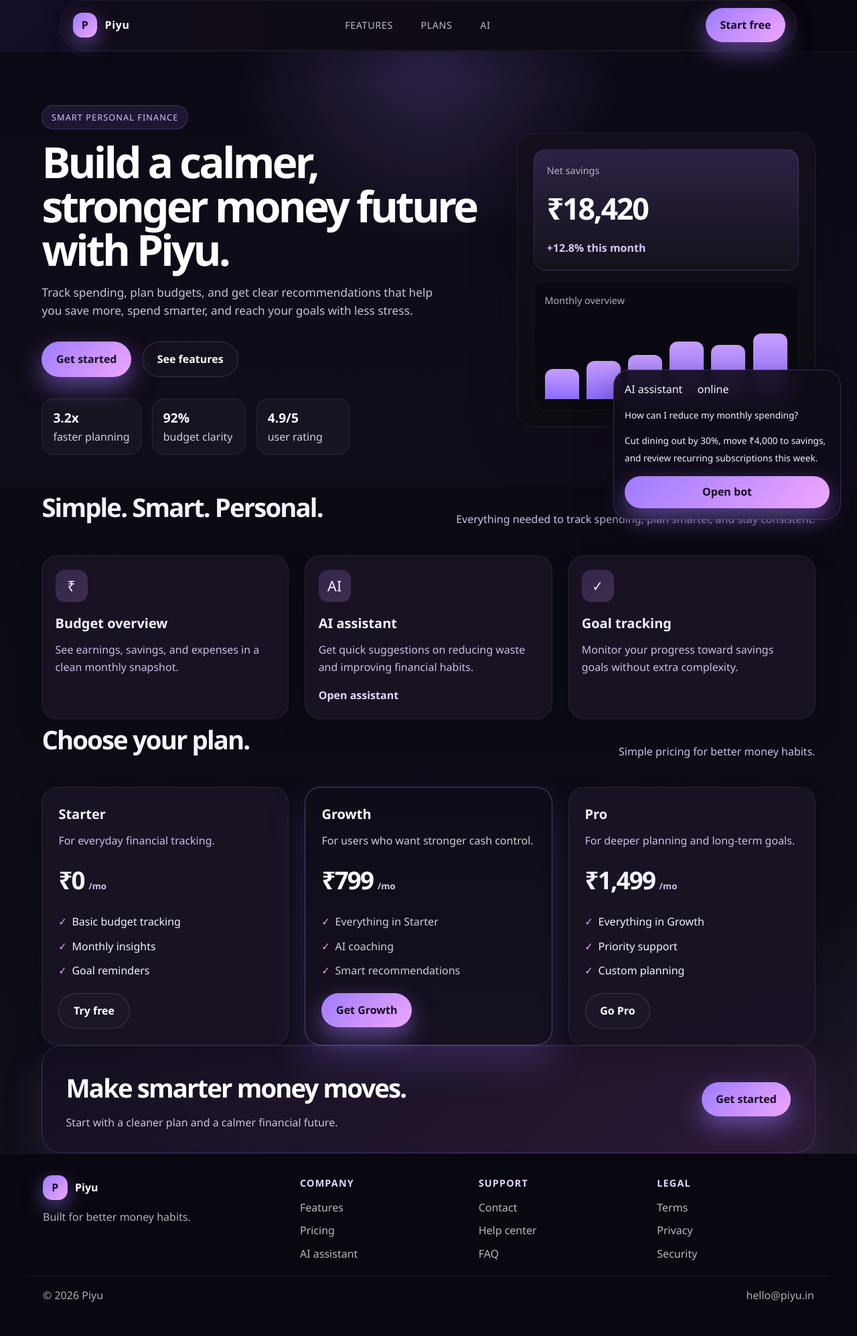
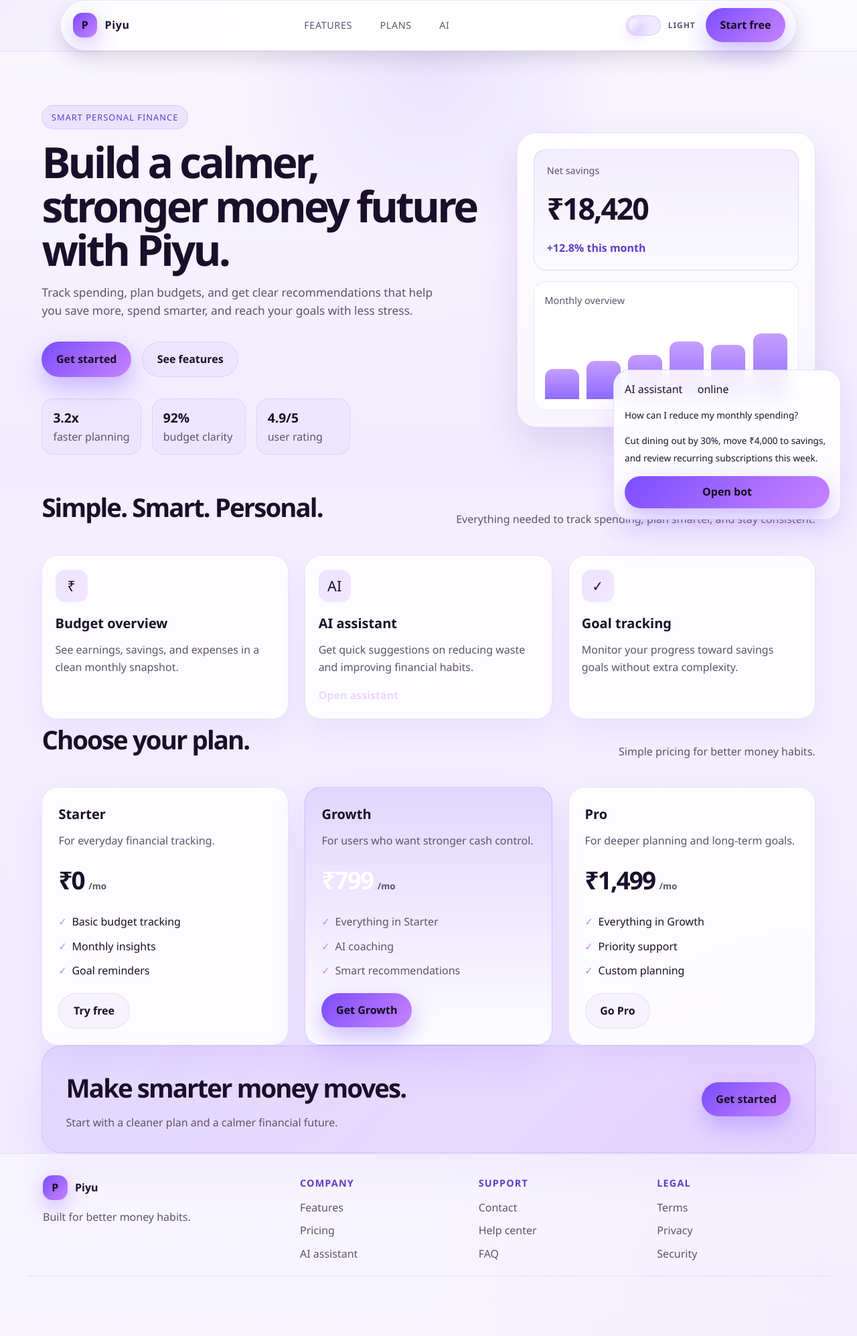
Before and after one commit to MayuriRamteke24/Finance-Advisor-Bot, a Flask app: page / in a window 1280 px wide. Shown: the whole page at 67% size. Run offline with Flask 3, Linux system fonts and the light colour scheme.

Commit message:
Add theme toggle functionality and update navigation layout for improved user experience

```diff
--- a/static/style.css
+++ b/static/style.css
@@ -1,7 +1,23 @@
 :root {
+    --bg: #f6f2ff;
+    --bg-soft: #f0eaff;
+    --bg-panel: rgba(255, 255, 255, 0.82);
+    --bg-card: rgba(255, 255, 255, 0.9);
+    --primary: #7c4dff;
+    --primary-strong: #6438ea;
+    --primary-soft: rgba(124, 77, 255, 0.12);
+    --secondary: #5d3ec7;
+    --highlight: #c783ff;
+    --text: #1a0f2a;
+    --muted: #5c536a;
+    --line: rgba(93, 62, 199, 0.12);
+    --shadow: 0 24px 55px rgba(103, 71, 176, 0.16);
+}
+
+body[data-theme="dark"] {
     --bg: #09070f;
     --bg-soft: #120f1a;
-    --bg-panel: #17141f;
+    --bg-panel: rgba(18, 15, 24, 0.78);
     --bg-card: rgba(26, 19, 37, 0.88);
     --primary: #9d7bff;
     --primary-strong: #7c4dff;
@@ -26,11 +42,12 @@ body {
     margin: 0;
     font-family: "Segoe UI", Tahoma, Geneva, Verdana, sans-serif;
     background:
-        radial-gradient(circle at top left, rgba(124, 77, 255, 0.28), transparent 30%),
-        radial-gradient(circle at bottom right, rgba(240, 166, 255, 0.12), transparent 28%),
-        linear-gradient(180deg, #09070f 0%, #120f1a 100%);
+        radial-gradient(circle at top left, rgba(124, 77, 255, 0.16), transparent 30%),
+        radial-gradient(circle at bottom right, rgba(199, 131, 255, 0.14), transparent 28%),
+        linear-gradient(180deg, var(--bg) 0%, var(--bg-soft) 100%);
     color: var(--text);
     line-height: 1.6;
+    transition: background 0.25s ease, color 0.25s ease;
 }
 
 a {
@@ -47,9 +64,13 @@ img {
     position: sticky;
     top: 0;
     z-index: 30;
+    background: rgba(255, 255, 255, 0.6);
+    backdrop-filter: blur(16px);
+    border-bottom: 1px solid var(--line);
+}
+
+body[data-theme="dark"] .site-header {
     background: rgba(9, 7, 15, 0.6);
-    backdrop-filter: blur(16px);
-    border-bottom: 1px solid rgba(255,255,255,0.05);
 }
 
 .navbar {
@@ -67,18 +88,18 @@ img {
     align-items: center;
     justify-content: space-between;
     gap: 1rem;
-    background: rgba(18, 15, 24, 0.78);
-    border: 1px solid rgba(255,255,255,0.08);
+    background: var(--bg-panel);
+    border: 1px solid var(--line);
     border-radius: 999px;
     padding: 0.7rem 1rem 0.7rem 1.1rem;
-    box-shadow: 0 12px 30px rgba(15, 11, 21, 0.3);
+    box-shadow: 0 12px 30px rgba(15, 11, 21, 0.12);
 }
 
 .brand {
     display: inline-flex;
     align-items: center;
     gap: 0.7rem;
-    color: #fff;
+    color: var(--text);
     font-weight: 700;
     letter-spacing: 0.04em;
 }
@@ -92,14 +113,14 @@ img {
     background: linear-gradient(135deg, var(--primary), var(--highlight));
     color: #130b1c;
     font-weight: 800;
-    box-shadow: 0 10px 30px rgba(157, 123, 255, 0.5);
+    box-shadow: 0 10px 30px rgba(124, 77, 255, 0.35);
 }
 
 .nav-links {
     display: flex;
     align-items: center;
     gap: 1.2rem;
-    color: rgba(245, 243, 255, 0.76);
+    color: var(--muted);
     font-size: 0.9rem;
     letter-spacing: 0.04em;
     text-transform: uppercase;
@@ -112,8 +133,67 @@ img {
 }
 
 .nav-links a:hover {
-    color: #fff;
-    background: rgba(255,255,255,0.04);
+    color: var(--text);
+    background: rgba(124, 77, 255, 0.06);
+}
+
+.nav-actions {
+    display: flex;
+    align-items: center;
+    gap: 0.75rem;
+}
+
+.theme-toggle {
+    border: none;
+    background: transparent;
+    color: var(--text);
+    cursor: pointer;
+    display: inline-flex;
+    align-items: center;
+    gap: 0.65rem;
+    font: inherit;
+    padding: 0.15rem 0.2rem;
+}
+
+.theme-toggle-track {
+    position: relative;
+    width: 52px;
+    height: 30px;
+    border-radius: 999px;
+    background: rgba(124, 77, 255, 0.12);
+    border: 1px solid rgba(124, 77, 255, 0.22);
+    display: inline-flex;
+    align-items: center;
+    padding: 4px;
+    transition: background 0.2s ease, border-color 0.2s ease;
+}
+
+.theme-toggle-thumb {
+    width: 20px;
+    height: 20px;
+    border-radius: 50%;
+    background: linear-gradient(135deg, #ffffff, #d5c5ff);
+    box-shadow: 0 6px 18px rgba(124, 77, 255, 0.32);
+    transform: translateX(0);
+    transition: transform 0.2s ease;
+}
+
+.theme-toggle.is-dark .theme-toggle-track {
+    background: rgba(255, 255, 255, 0.08);
+    border-color: rgba(255, 255, 255, 0.1);
+}
+
+.theme-toggle.is-dark .theme-toggle-thumb {
+    transform: translateX(22px);
+    background: linear-gradient(135deg, #f3dfff, #b18dff);
+}
+
+.theme-toggle-label {
+    font-size: 0.75rem;
+    font-weight: 700;
+    letter-spacing: 0.08em;
+    text-transform: uppercase;
+    color: var(--muted);
 }
 
 .nav-cta,
@@ -135,8 +215,14 @@ img {
 }
 
 .secondary-btn {
+    background: rgba(124, 77, 255, 0.05);
+    border: 1px solid var(--line);
+    color: var(--text);
+}
+
+body[data-theme="dark"] .secondary-btn {
     background: rgba(255, 255, 255, 0.02);
-    border: 1px solid rgba(255, 255, 255, 0.15);
+    border-color: rgba(255, 255, 255, 0.15);
     color: #fff;
 }
 
@@ -155,6 +241,12 @@ img {
 .hero {
     padding: 5rem 0 3rem;
     background:
+        radial-gradient(circle at top, rgba(124, 77, 255, 0.12), transparent 32%),
+        linear-gradient(180deg, #f9f6ff 0%, #f1ebff 100%);
+}
+
+body[data-theme="dark"] .hero {
+    background:
         radial-gradient(circle at top, rgba(157, 123, 255, 0.22), transparent 32%),
         linear-gradient(180deg, #0d0915 0%, #120d1a 100%);
 }
@@ -170,8 +262,8 @@ img {
     display: inline-block;
     padding: 0.45rem 0.85rem;
     border-radius: 999px;
-    background: rgba(157, 123, 255, 0.12);
-    border: 1px solid rgba(157, 123, 255, 0.28);
+    background: rgba(124, 77, 255, 0.1);
+    border: 1px solid rgba(124, 77, 255, 0.18);
     color: var(--secondary);
     font-size: 0.8rem;
     letter-spacing: 0.08em;
@@ -181,7 +273,7 @@ img {
 
 .hero-copy h1 {
     margin: 0;
-    color: #fff;
+    color: var(--text);
     font-size: clamp(2.6rem, 5vw, 4.6rem);
     line-height: 1.02;
     letter-spacing: -0.06em;
@@ -189,7 +281,7 @@ img {
 
 .hero-copy p {
     margin-top: 1.1rem;
-    color: rgba(245, 243, 255, 0.8);
+    color: var(--muted);
     font-size: 1.08rem;
     max-width: 600px;
 }
@@ -212,42 +304,46 @@ img {
 
 .quick-stats li {
     min-width: 140px;
-    background: rgba(255, 255, 255, 0.03);
+    background: rgba(124, 77, 255, 0.04);
     border: 1px solid var(--line);
     border-radius: 18px;
     padding: 0.8rem 1rem;
-    color: rgba(245, 243, 255, 0.84);
+    color: var(--muted);
 }
 
 .quick-stats strong {
     display: block;
     font-size: 1.2rem;
-    color: #fff;
+    color: var(--text);
 }
 
 .hero-panel {
-    background: linear-gradient(180deg, rgba(21, 15, 28, 0.9), rgba(14, 12, 18, 0.9));
+    background: linear-gradient(180deg, rgba(255, 255, 255, 0.9), rgba(249, 245, 255, 0.9));
     border: 1px solid var(--line);
     border-radius: 28px;
     padding: 1.5rem;
     box-shadow: var(--shadow);
 }
 
+body[data-theme="dark"] .hero-panel {
+    background: linear-gradient(180deg, rgba(21, 15, 28, 0.9), rgba(14, 12, 18, 0.9));
+}
+
 .balance-card {
-    background: linear-gradient(180deg, rgba(157, 123, 255, 0.18), rgba(255,255,255,0.02));
+    background: linear-gradient(180deg, rgba(124, 77, 255, 0.09), rgba(255,255,255,0.04));
     border-radius: 18px;
     padding: 1.2rem;
-    border: 1px solid rgba(157, 123, 255, 0.2);
+    border: 1px solid rgba(124, 77, 255, 0.18);
 }
 
 .balance-label {
-    color: rgba(245, 243, 255, 0.7);
+    color: var(--muted);
     font-size: 0.9rem;
     margin-bottom: 0.6rem;
 }
 
 .balance-value {
-    color: #fff;
+    color: var(--text);
     font-size: clamp(2rem, 5vw, 2.8rem);
     font-weight: 800;
     letter-spacing: -0.05em;
@@ -255,16 +351,16 @@ img {
 
 .balance-change {
     margin-top: 0.7rem;
-    color: #d7c7ff;
+    color: var(--secondary);
     font-weight: 700;
 }
 
 .chart-card {
-    background: rgba(11, 9, 18, 0.9);
+    background: rgba(255, 255, 255, 0.8);
     border-radius: 18px;
     margin-top: 1rem;
     padding: 1rem;
-    border: 1px solid rgba(255,255,255,0.06);
+    border: 1px solid var(--line);
 }
 
 .chart-bars {
@@ -321,11 +417,11 @@ section {
 .plan-card,
 .step-card,
 .info-card {
-    background: rgba(26, 19, 37, 0.9);
+    background: rgba(255, 255, 255, 0.82);
     border: 1px solid var(--line);
     border-radius: 24px;
     padding: 1.5rem;
-    box-shadow: 0 18px 38px rgba(11, 7, 18, 0.25);
+    box-shadow: 0 18px 38px rgba(124, 77, 255, 0.08);
 }
 
 .feature-icon {
@@ -336,7 +432,7 @@ section {
     place-items: center;
     margin-bottom: 1rem;
     font-size: 1.35rem;
-    background: linear-gradient(135deg, rgba(157, 123, 255, 0.2), rgba(240, 166, 255, 0.18));
+    background: linear-gradient(135deg, rgba(124, 77, 255, 0.14), rgba(199, 131, 255, 0.18));
 }
 
 .feature-card h3,
@@ -356,7 +452,7 @@ section {
 }
 
 .metrics {
-    background: rgba(18, 13, 26, 0.8);
+    background: rgba(255, 255, 255, 0.5);
     border-top: 1px solid var(--line);
     border-bottom: 1px solid var(--line);
 }
@@ -369,7 +465,7 @@ section {
 
 .metric-box {
     text-align: center;
-    background: rgba(20, 15, 29, 0.8);
+    background: rgba(255, 255, 255, 0.8);
     border: 1px solid var(--line);
     border-radius: 20px;
     padding: 1.5rem 1rem;
@@ -378,7 +474,7 @@ section {
 .metric-box strong {
     display: block;
     font-size: clamp(1.7rem, 3vw, 2.5rem);
-    color: #e5d5ff;
+    color: var(--secondary);
     letter-spacing: -0.05em;
 }
 
@@ -391,16 +487,16 @@ section {
 }
 
 .plan-card.popular {
-    background: linear-gradient(180deg, rgba(17,12,25,0.95), rgba(23, 17, 31, 0.95));
-    color: #fff;
-    border-color: rgba(157, 123, 255, 0.45);
-    box-shadow: 0 28px 55px rgba(94, 69, 157, 0.32);
+    background: linear-gradient(180deg, rgba(124, 77, 255, 0.14), rgba(255, 255, 255, 0.9));
+    color: var(--text);
+    border-color: rgba(124, 77, 255, 0.25);
+    box-shadow: 0 28px 55px rgba(124, 77, 255, 0.12);
 }
 
 .plan-card.popular p,
 .plan-card.popular li,
 .plan-card.popular .plan-price small {
-    color: rgba(255,255,255,0.8);
+    color: var(--muted);
 }
 
 .plan-card ul {
@@ -455,10 +551,10 @@ section {
 }
 
 .cta-banner {
-    background: linear-gradient(135deg, #150f20, #2b1b38);
-    border: 1px solid rgba(157, 123, 255, 0.25);
-    box-shadow: 0 28px 55px rgba(82, 56, 122, 0.3);
-    color: #fff;
+    background: linear-gradient(135deg, rgba(124, 77, 255, 0.12), rgba(199, 131, 255, 0.16));
+    border: 1px solid rgba(124, 77, 255, 0.16);
+    box-shadow: 0 28px 55px rgba(124, 77, 255, 0.12);
+    color: var(--text);
     border-radius: 30px;
     padding: 2rem 2.2rem;
     display: flex;
@@ -475,12 +571,12 @@ section {
 
 .cta-banner p {
     margin: 0;
-    color: rgba(245, 243, 255, 0.8);
+    color: var(--muted);
 }
 
 .footer {
-    background: #09070f;
-    color: rgba(245, 243, 255, 0.72);
+    background: rgba(255, 255, 255, 0.5);
+    color: var(--muted);
     padding: 2rem 0 3rem;
     border-top: 1px solid var(--line);
 }
@@ -512,7 +608,7 @@ section {
     font-size: 0.9rem;
     text-transform: uppercase;
     letter-spacing: 0.08em;
-    color: #e6d8ff;
+    color: var(--secondary);
 }
 
 .footer ul {
@@ -523,18 +619,18 @@ section {
 }
 
 .footer a {
-    color: rgba(245, 243, 255, 0.75);
+    color: var(--muted);
 }
 
 .footer a:hover {
-    color: #fff;
+    color: var(--text);
 }
 
 .brand-footer {
     display: inline-flex;
     align-items: center;
     gap: 0.7rem;
-    color: #fff;
+    color: var(--text);
     font-weight: 700;
     margin-bottom: 0.8rem;
 }
@@ -568,12 +664,18 @@ section {
     bottom: 24px;
     z-index: 20;
     width: min(340px, calc(100vw - 24px));
-    background: rgba(17, 12, 26, 0.9);
-    border: 1px solid rgba(157, 123, 255, 0.28);
+    background: rgba(255, 255, 255, 0.86);
+    border: 1px solid rgba(124, 77, 255, 0.18);
     border-radius: 24px;
     padding: 1rem;
+    box-shadow: 0 22px 50px rgba(124, 77, 255, 0.12);
+    backdrop-filter: blur(16px);
+}
+
+body[data-theme="dark"] .ai-widget {
+    background: rgba(17, 12, 26, 0.9);
+    border-color: rgba(157, 123, 255, 0.28);
     box-shadow: 0 22px 50px rgba(13, 8, 19, 0.5);
-    backdrop-filter: blur(16px);
 }
 
 .ai-widget-header {
--- a/templates/base.html
+++ b/templates/base.html
@@ -13,5 +13,40 @@
   </head>
   <body>
     {% block content %}{% endblock %}
+    <script>
+      (() => {
+        const savedTheme = localStorage.getItem('piyu-theme');
+        const preferredTheme = savedTheme || 'light';
+        document.body.setAttribute('data-theme', preferredTheme);
+
+        const syncToggle = () => {
+          const toggle = document.querySelector('.theme-toggle');
+          if (!toggle) return;
+
+          const isDark = document.body.dataset.theme === 'dark';
+          toggle.setAttribute('aria-pressed', String(isDark));
+          toggle.classList.toggle('is-dark', isDark);
+
+          const label = toggle.querySelector('.theme-toggle-label');
+          if (label) {
+            label.textContent = isDark ? 'Dark' : 'Light';
+          }
+        };
+
+        document.addEventListener('DOMContentLoaded', () => {
+          syncToggle();
+
+          const toggle = document.querySelector('.theme-toggle');
+          if (!toggle) return;
+
+          toggle.addEventListener('click', () => {
+            const nextTheme = document.body.dataset.theme === 'dark' ? 'light' : 'dark';
+            document.body.setAttribute('data-theme', nextTheme);
+            localStorage.setItem('piyu-theme', nextTheme);
+            syncToggle();
+          });
+        });
+      })();
+    </script>
   </body>
 </html>
--- a/templates/home.html
+++ b/templates/home.html
@@ -17,7 +17,15 @@
         <a href="{{ url_for('assistant') }}">AI</a>
       </nav>
 
-      <a class="nav-cta primary-btn" href="#plans">Start free</a>
+      <div class="nav-actions">
+        <button type="button" class="theme-toggle" aria-label="Toggle color theme" aria-pressed="false">
+          <span class="theme-toggle-track">
+            <span class="theme-toggle-thumb"></span>
+          </span>
+          <span class="theme-toggle-label">Light</span>
+        </button>
+        <a class="nav-cta primary-btn" href="#plans">Start free</a>
+      </div>
     </div>
   </div>
 </header>
```
Also changed, not shown: index.html (+45 -1 lines), style.css (+133 -37 lines).
